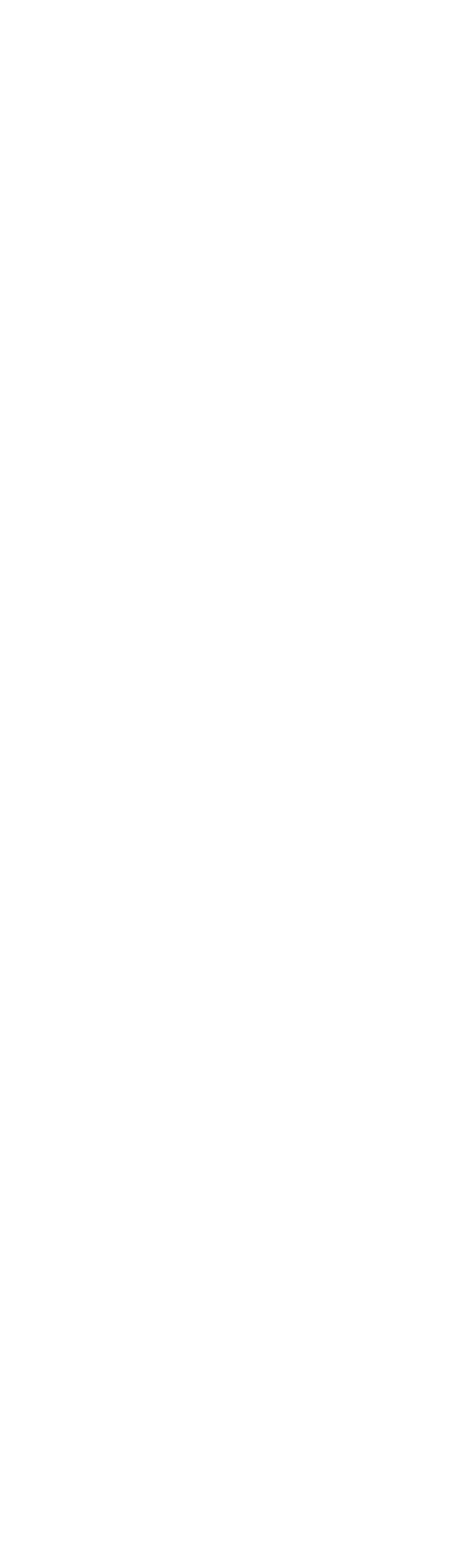
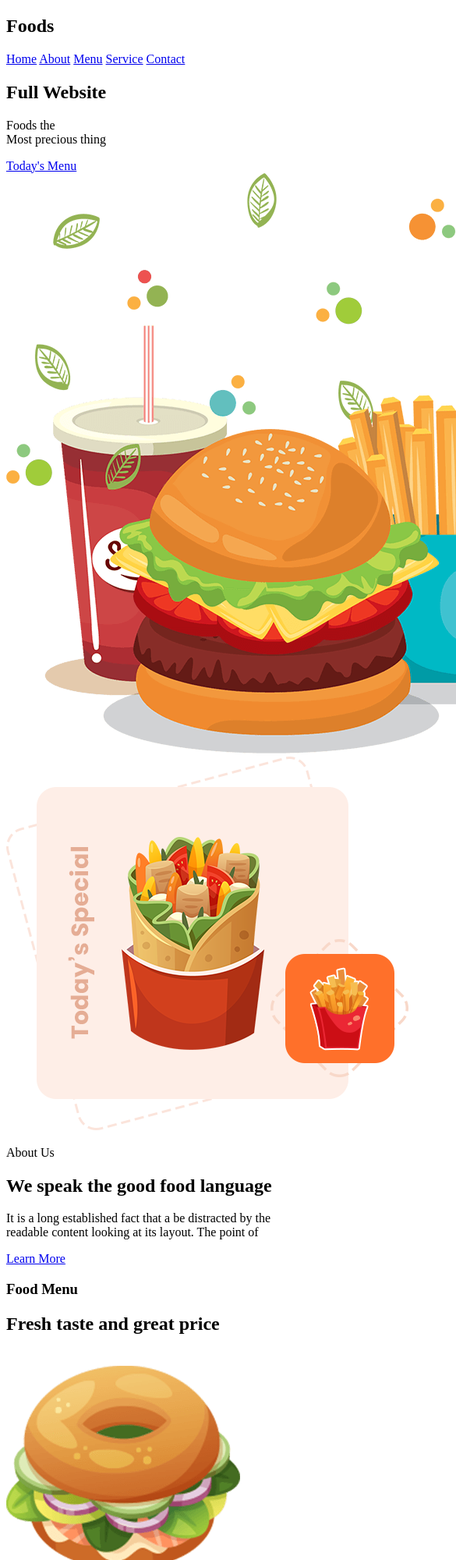
Before and after one commit to mvelascoe/pageHamburguer, a plain HTML site: page index.html in a window 390 px wide. Shown: the top 2000 px of the page at 78% size, 585 px wide, since content can reach past the window. Before the commit the page ends 844 px from the top, so only its background shows below. Drawn offline with nearby package versions, Linux system fonts and the light colour scheme.

Commit message:
feat: :sparkles: se realiza la estructura html
Se realiza la estructura con imagenes y texto de las primeras
3 secciones Home, About y Menu

@campuslands

```diff
--- a/index.html
+++ b/index.html
@@ -8,6 +8,70 @@
     <title>Foods</title>
 </head>
 <body>
+    <header>
+        <nav>
+            <h2>Foods</h2> <!-- menu -->
+            <div class="menu">
+                <a href="home">Home</a>
+                <a href="about">About</a>
+                <a href="food">Menu</a>
+                <a href="service">Service</a>
+                <a href="contact">Contact</a>
+            </div>
+        </nav>
+    </header>
 
+    <section class="home">  <!-- Inicio primera parte  -->
+        <div>
+            <h1>Full Website</h1>
+            <p>Foods the
+            <br> Most precious thing</p>
+            <a href="#food" class="boton">Today's Menu</a>
+        </div>
+        <img src="storage/img/home.png" alt="Home">
+    </section> <!-- Fin primera parte  -->
+
+    <section class="about"> <!-- Inicio Segunda parte  -->
+        <img src="storage/img/about.png" alt="About">
+        <div>
+            <p>About Us</p>
+            <h2>We speak the good food language</h2>
+            <p>
+                It is a long established fact that a
+                be distracted by the readable content
+                looking at its layout. The point of
+            </p>
+            <a href="#learnMore" class="boton">Learn More</a>
+        </div>
+    </section> <!-- Fin Segunda parte  -->
+
+    <section id="foodMenu"> <!-- Inicio tercera parte  -->
+        <div>
+            <h3>Food Menu</h3>
+            <h2>Fresh taste and great price</h2>
+        </div>
+        <div class="containerBox1">
+            <div class="box1"> <!-- Caja de la izquierda -->
+                <img src="storage/img/food1.png" alt="food1">
+                <p class="tituloBox">Chicken Burger</p>
+                <p class="infoBox">Tasty Food</p>
+                <p class="precioBox">$ 11.00</p>
+            </div>
+
+            <div class="box1"> <!-- Caja del centro -->
+                <img src="storage/img/food2.png" alt="food1">
+                <p class="tituloBox">Special Beef Burger</p>
+                <p class="infoBox">Tasty Food</p>
+                <p class="precioBox">$ 11.00</p>
+            </div>
+
+            <div class="box1"> <!-- Caja de la derecha -->
+                <img src="storage/img/food3.png" alt="food1">
+                <p class="tituloBox">Chicken Fry Pack</p>
+                <p class="infoBox">Tasty Food</p>
+                <p class="precioBox">$ 11.00</p>
+            </div>
+        </div>
+    </section> <!-- Fin tercera parte  -->
 </body>
 </html>
```
